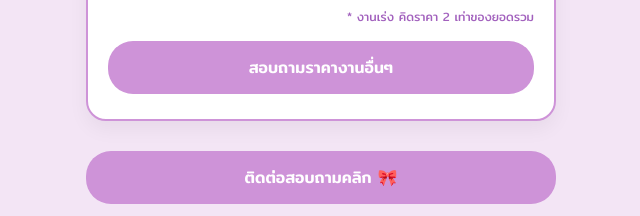
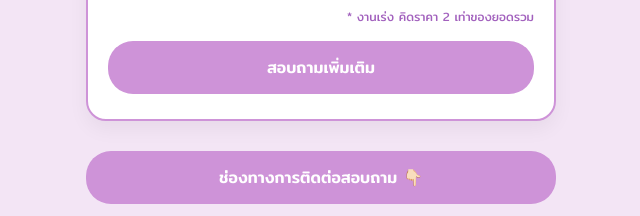
Before and after one commit to pimploykuki/brisgeline-02, a plain HTML site: page index.html in a window 1280 px wide. Shown: the part 1224-1440 px from the top of the page, without its empty margins (319-959 px from the left). Drawn offline with Linux system fonts and the light colour scheme.

Commit message:
Update index.html

```diff
--- a/index.html
+++ b/index.html
@@ -273,11 +273,11 @@ border:1px solid var(--main);
 
 <p class="small" style="text-align:right;">* งานเร่ง คิดราคา 2 เท่าของยอดรวม</p>
 
-<a href="https://line.me/ti/p/spUXkAegyd" class="btn btn-main">สอบถามราคางานอื่นๆ</a>
+<a href="https://line.me/ti/p/spUXkAegyd" class="btn btn-main">สอบถามเพิ่มเติม </a>
 </div>
 
 <div class="footer">
-<a href="https://line.me/ti/p/spUXkAegyd" class="btn btn-main">ติดต่อสอบถามคลิก 🎀</a>
+<a href="https://line.me/ti/p/spUXkAegyd" class="btn btn-main">ช่องทางการติดต่อสอบถาม 👇🏻</a>
 
 <div class="socials">
 <a href="https://www.facebook.com/share/1MFLGo4MkT/?mibextid=wwXIfr" target="_blank">Facebook</a>
```
